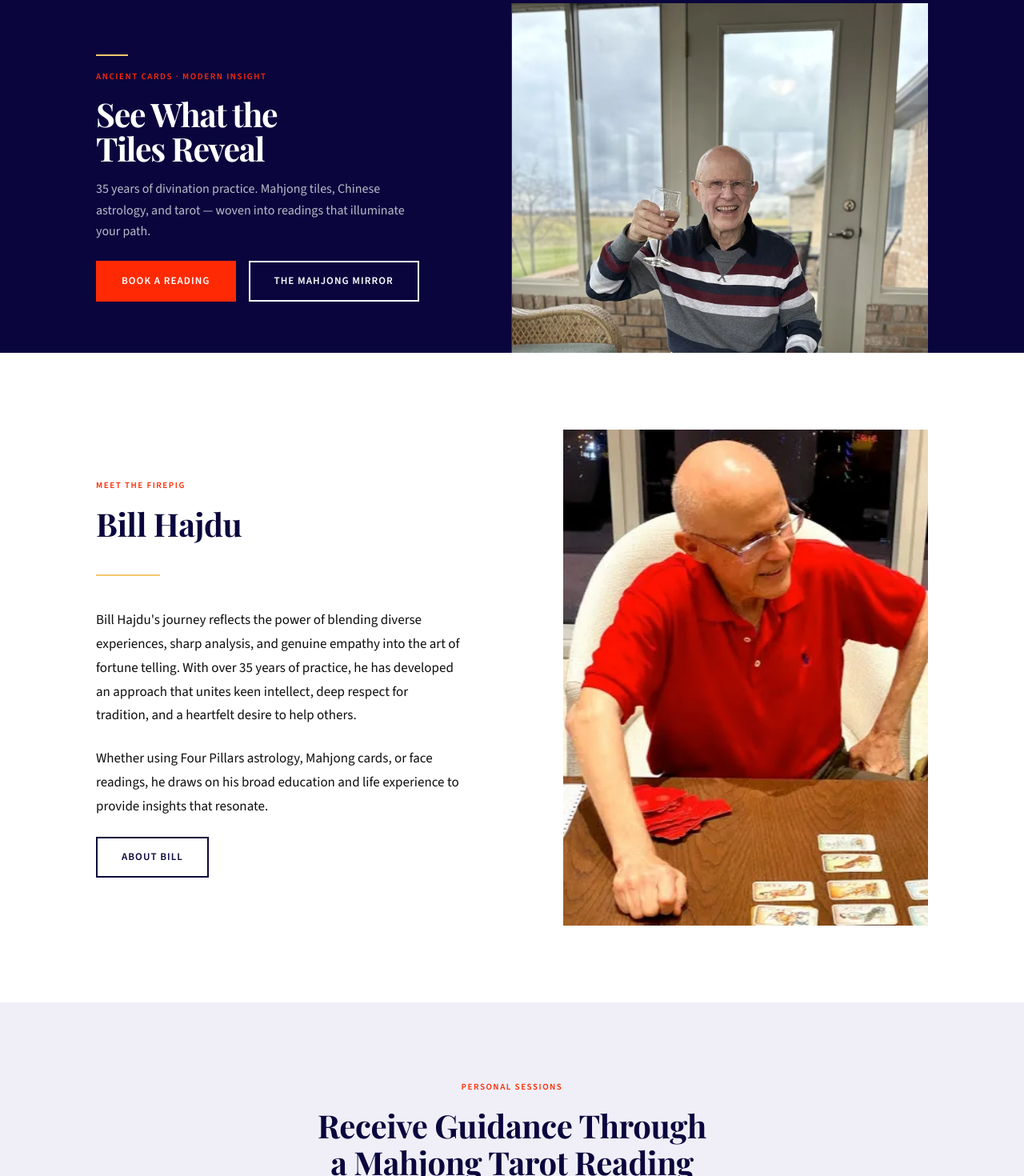
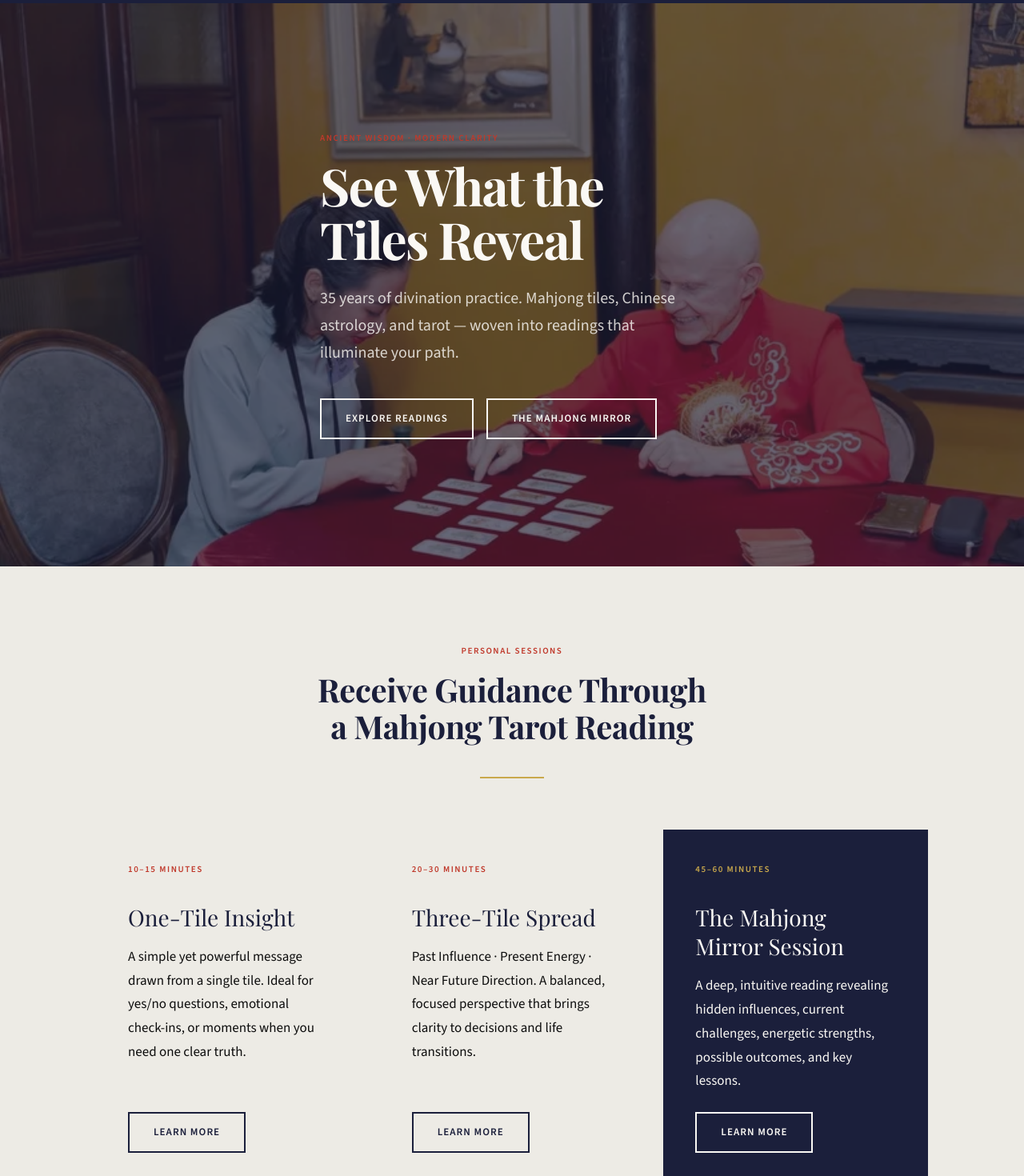
Before and after one commit to Mahjong-Tarot/mahjong-tarot, a Next.js app in the folder website/: page / in a window 1280 px wide. Shown: the part 60-1530 px from the top of the page at 80% size. Built offline with nearby package versions, Linux system fonts and the light colour scheme; a web font is replaced by a local one.

Commit message:
redesign: full home page overhaul — new hero, colour fix, square gallery, remove booking CTAs

```diff
--- a/website/pages/index.jsx
+++ b/website/pages/index.jsx
@@ -10,10 +10,10 @@ export default function Home() {
     <>
       <Head>
         <title>The Mahjong Tarot — Bill Hajdu</title>
-        <meta name="description" content="35+ years of divination practice. Mahjong tile readings, Chinese astrology, and tarot with Bill Hajdu — The Firepig. Book a personal reading or explore The Mahjong Mirror." />
+        <meta name="description" content="35+ years of divination practice. Mahjong tile readings, Chinese astrology, and tarot with Bill Hajdu — The Firepig. Explore The Mahjong Mirror." />
         <meta property="og:title" content="The Mahjong Tarot — Bill Hajdu" />
-        <meta property="og:description" content="Ancient wisdom, modern clarity. Personal readings with Bill Hajdu." />
-        <meta property="og:image" content="https://mahjong-tarot.com/images/hero.webp" />
+        <meta property="og:description" content="Ancient wisdom, modern clarity. Mahjong tile readings and tarot with Bill Hajdu." />
+        <meta property="og:image" content="https://mahjong-tarot.com/images/gallery-3.webp" />
         <meta name="twitter:card" content="summary_large_image" />
         <link rel="canonical" href="https://mahjong-tarot.com/" />
       </Head>
@@ -21,62 +21,29 @@ export default function Home() {
       <Nav />
 
       <main>
+
         {/* ── Hero ── */}
-        <section className={`section-dark ${styles.heroSection}`}>
-          <div className={`container ${styles.heroInner}`}>
-            <div className={styles.heroContent}>
-              <span className="overline">Ancient Cards · Modern Insight</span>
+        <section className={styles.heroSection}>
+          <div className={styles.heroBg}>
+            <Image
+              src="/images/gallery-3.webp"
+              alt="Bill Hajdu conducting a Mahjong Tarot reading"
+              fill
+              priority
+              style={{ objectFit: 'cover', objectPosition: 'center top' }}
+            />
+            <div className={styles.heroOverlay} />
+          </div>
+          <div className={`container ${styles.heroContent}`}>
+            <span className="overline">Ancient Wisdom · Modern Clarity</span>
             <h1>See What the<br />Tiles Reveal</h1>
             <p className={styles.heroLead}>
               35 years of divination practice. Mahjong tiles, Chinese astrology,
               and tarot — woven into readings that illuminate your path.
             </p>
             <div className={styles.heroCtas}>
-                <Link href="/readings" className="btn-primary">Book a Reading</Link>
+              <Link href="/readings" className="btn-ghost">Explore Readings</Link>
               <Link href="/the-mahjong-mirror" className="btn-ghost">The Mahjong Mirror</Link>
-              </div>
-            </div>
-            <div className={styles.heroImage}>
-              <Image
-                src="/images/hero.webp"
-                alt="Bill Hajdu — The Mahjong Tarot"
-                fill
-                priority
-                style={{ objectFit: 'cover', objectPosition: 'center top' }}
-              />
-            </div>
-          </div>
-        </section>
-
-        {/* ── Intro ── */}
-        <section>
-          <div className={`container ${styles.intro}`}>
-            <div className={styles.introText}>
-              <span className="overline">Meet the Firepig</span>
-              <h2>Bill Hajdu</h2>
-              <div className="divider-gold" />
-              <p>
-                Bill Hajdu's journey reflects the power of blending diverse
-                experiences, sharp analysis, and genuine empathy into the art
-                of fortune telling. With over 35 years of practice, he has
-                developed an approach that unites keen intellect, deep respect
-                for tradition, and a heartfelt desire to help others.
-              </p>
-              <p>
-                Whether using Four Pillars astrology, Mahjong cards, or face
-                readings, he draws on his broad education and life experience
-                to provide insights that resonate.
-              </p>
-              <Link href="/about" className="btn-secondary">About Bill</Link>
-            </div>
-            <div className={styles.introImage}>
-              <Image
-                src="/images/about-portrait.webp"
-                alt="Bill Hajdu with Mahjong tiles"
-                width={520}
-                height={620}
-                style={{ objectFit: 'cover' }}
-              />
             </div>
           </div>
         </section>
@@ -90,7 +57,7 @@ export default function Home() {
               <div className="divider-gold centered" />
             </div>
             <div className={styles.readingsGrid}>
-              <div className="card">
+              <div className={`card ${styles.readingCard}`}>
                 <span className="overline">10–15 minutes</span>
                 <h3>One-Tile Insight</h3>
                 <p>
@@ -100,7 +67,7 @@ export default function Home() {
                 </p>
                 <Link href="/readings#one-tile" className="btn-secondary">Learn more</Link>
               </div>
-              <div className="card">
+              <div className={`card ${styles.readingCard}`}>
                 <span className="overline">20–30 minutes</span>
                 <h3>Three-Tile Spread</h3>
                 <p>
@@ -110,7 +77,7 @@ export default function Home() {
                 </p>
                 <Link href="/readings#three-tile" className="btn-secondary">Learn more</Link>
               </div>
-              <div className="card card-dark">
+              <div className={`card-dark ${styles.readingCard}`}>
                 <span className="overline" style={{ color: 'var(--celestial-gold)' }}>45–60 minutes</span>
                 <h3>The Mahjong Mirror Session</h3>
                 <p>
@@ -121,8 +88,33 @@ export default function Home() {
                 <Link href="/readings#mirror-session" className="btn-ghost">Learn more</Link>
               </div>
             </div>
-            <div className={styles.readingsCta}>
-              <Link href="/readings" className="btn-primary">Book a Reading</Link>
+          </div>
+        </section>
+
+        {/* ── About ── */}
+        <section>
+          <div className={`container ${styles.intro}`}>
+            <div className={styles.introText}>
+              <span className="overline">Meet the Firepig</span>
+              <h2>Bill Hajdu</h2>
+              <div className="divider-gold" />
+              <p>
+                With over 35 years of practice, Bill Hajdu has developed an
+                approach that unites Four Pillars astrology, Mahjong tile
+                readings, and tarot into a single, coherent system. His readings
+                draw on keen intellect, deep respect for tradition, and a
+                genuine desire to help others find clarity.
+              </p>
+              <Link href="/about" className="btn-secondary">About Bill</Link>
+            </div>
+            <div className={styles.introImage}>
+              <Image
+                src="/images/gallery-2.webp"
+                alt="Mahjong tiles arranged around a tarot card"
+                width={580}
+                height={435}
+                style={{ objectFit: 'cover' }}
+              />
             </div>
           </div>
         </section>
@@ -163,13 +155,18 @@ export default function Home() {
             </div>
             <div className={styles.gallery}>
               {[
-                { src: '/images/gallery-1.webp', alt: 'Bill with a client during a reading' },
-                { src: '/images/gallery-2.webp', alt: 'Mahjong tiles laid out for a reading' },
-                { src: '/images/gallery-3.webp', alt: 'Client choosing tiles' },
-                { src: '/images/gallery-4.webp', alt: 'Bill reading the cards' },
+                { src: '/images/gallery-2.webp',      alt: 'Mahjong tiles arranged around The Star tarot card',        pos: 'center center' },
+                { src: '/images/gallery-3.webp',      alt: 'Bill Hajdu conducting a reading at an ornate table',       pos: 'center top'    },
+                { src: '/images/gallery-4.webp',      alt: 'A client delighted by her reading',                        pos: 'center top'    },
+                { src: '/images/readings-hero.webp',  alt: 'Bill reading tiles with a group of clients',               pos: 'center top'    },
               ].map((img) => (
                 <div key={img.src} className={styles.galleryItem}>
-                  <Image src={img.src} alt={img.alt} fill style={{ objectFit: 'cover' }} />
+                  <Image
+                    src={img.src}
+                    alt={img.alt}
+                    fill
+                    style={{ objectFit: 'cover', objectPosition: img.pos }}
+                  />
                 </div>
               ))}
             </div>
@@ -198,6 +195,7 @@ export default function Home() {
             </div>
           </div>
         </section>
+
       </main>
 
       <Footer />
--- a/website/styles/Home.module.css
+++ b/website/styles/Home.module.css
@@ -1,95 +1,99 @@
 /* ── Hero ── */
-.heroSection { padding: 0; }
+.heroSection {
+  position: relative;
+  min-height: 88vh;
+  display: flex;
+  align-items: center;
+  padding: 0;
+  overflow: hidden;
+}
 
-.heroInner {
+.heroBg {
+  position: absolute;
+  inset: 0;
+  z-index: 0;
+}
+
+.heroOverlay {
+  position: absolute;
+  inset: 0;
+  background-color: rgba(27, 31, 59, 0.66);
+  z-index: 1;
+}
+
+.heroContent {
+  position: relative;
+  z-index: 2;
+  padding-top: var(--space-4xl);
+  padding-bottom: var(--space-4xl);
+}
+
+.heroContent h1 {
+  font-size: clamp(40px, 5vw, 64px);
+  line-height: 1.05;
+  letter-spacing: -0.03em;
+  color: var(--warm-cream);
+  margin: var(--space-md) 0 var(--space-lg);
+}
+
+.heroLead {
+  font-size: 20px;
+  font-weight: 300;
+  line-height: 1.7;
+  color: var(--warm-cream);
+  opacity: 0.82;
+  margin-bottom: var(--space-xl);
+  max-width: 480px;
+}
+
+.heroCtas {
+  display: flex;
+  gap: var(--space-md);
+  flex-wrap: wrap;
+}
+
+/* ── Readings grid ── */
+.sectionHeader {
+  text-align: center;
+  margin-bottom: var(--space-2xl);
+}
+.sectionHeader h2 { margin-bottom: var(--space-lg); }
+
+.readingsGrid {
   display: grid;
-  grid-template-columns: 1fr 1fr;
-  gap: 0;
+  grid-template-columns: repeat(3, 1fr);
+  gap: var(--space-lg);
   align-items: stretch;
 }
 
-.heroContent {
+/* Bottom-align the button inside every reading card */
+.readingCard {
   display: flex;
   flex-direction: column;
-  justify-content: center;
-  padding: var(--space-2xl) var(--space-2xl) var(--space-2xl) 0;
-  border-right: 1px solid rgba(244, 199, 110, 0.2);
 }
+.readingCard h3 { margin: var(--space-md) 0; }
+.readingCard p  { margin-bottom: var(--space-lg); flex: 1; }
+.readingCard > a:last-child { margin-top: auto; align-self: flex-start; }
 
-.heroContent::before {
-  content: '';
-  display: block;
-  width: 40px;
-  height: 2px;
-  background: var(--celestial-gold);
-  margin-bottom: var(--space-md);
-}
-
-.heroContent h1 {
-  font-size: clamp(32px, 3.2vw, 48px);
-  line-height: 1.05;
-  letter-spacing: -0.03em;
-  color: var(--warm-cream);
-  margin-bottom: var(--space-md);
-}
-
-.heroLead {
-  font-size: 16px;
-  font-weight: 300;
-  line-height: 1.65;
-  color: var(--warm-cream);
-  opacity: 0.72;
-  margin-bottom: var(--space-lg);
-  max-width: 400px;
-}
-
-.heroCtas { display: flex; gap: var(--space-md); flex-wrap: wrap; }
-
-.heroImage {
-  position: relative;
-  min-height: 280px;
-  overflow: hidden;
-}
-
-/* ── Intro ── */
+/* ── About / Intro ── */
 .intro {
   display: grid;
   grid-template-columns: 1fr 1fr;
   gap: var(--space-4xl);
   align-items: center;
 }
-.introText h2 { margin-bottom: var(--space-lg); }
-.introText p  { margin-bottom: var(--space-lg); color: var(--black); }
-.introImage   { overflow: hidden; }
-
-/* ── Section header ── */
-.sectionHeader {
-  text-align: center;
-  margin-bottom: var(--space-2xl);
-}
-.sectionHeader h2 { margin-bottom: var(--space-lg); }
-
-/* ── Readings grid ── */
-.readingsGrid {
-  display: grid;
-  grid-template-columns: repeat(3, 1fr);
-  gap: var(--space-lg);
-}
-.readingsGrid .card h3,
-.readingsGrid .card-dark h3 { margin: var(--space-md) 0; }
-.readingsGrid .card p,
-.readingsGrid .card-dark p  { margin-bottom: var(--space-lg); }
-.readingsCta { text-align: center; margin-top: var(--space-2xl); }
+.introText h2   { margin-bottom: var(--space-lg); }
+.introText p    { margin-bottom: var(--space-lg); color: var(--black); }
+.introImage     { overflow: hidden; }
 
 /* ── Book section ── */
-.bookSection { }
 .bookInner {
   display: grid;
   grid-template-columns: 1fr auto;
   gap: var(--space-4xl);
   align-items: center;
 }
-.bookText h2     { color: var(--warm-cream); margin-bottom: var(--space-sm); }
+.bookText h2       { color: var(--warm-cream); margin-bottom: var(--space-sm); }
 .bookSubtitle {
   font-family: 'Playfair Display', serif;
   font-style: italic;
@@ -97,8 +101,8 @@
   color: var(--celestial-gold);
   margin-bottom: var(--space-lg);
 }
-.bookText p      { color: var(--warm-cream); opacity: 0.85; margin-bottom: var(--space-xl); }
-.bookCover       { flex-shrink: 0; }
+.bookText p        { color: var(--warm-cream); opacity: 0.85; margin-bottom: var(--space-xl); }
+.bookCover         { flex-shrink: 0; }
 
 /* ── Gallery ── */
 .gallery {
@@ -109,7 +113,7 @@
 }
 .galleryItem {
   position: relative;
-  aspect-ratio: 3/2;
+  aspect-ratio: 1 / 1;
   overflow: hidden;
 }
 .galleryItem img { transition: transform 400ms ease-out; }
@@ -123,9 +127,9 @@
 }
 .testimonial {
   font-size: 18px;
-  border-left-width: 3px;
+  padding-left: var(--space-lg);
 }
-.testimonial p    { margin-bottom: var(--space-md); }
+.testimonial p      { margin-bottom: var(--space-md); }
 .testimonial footer {
   font-family: 'Source Sans 3', sans-serif;
   font-size: 13px;
@@ -143,10 +147,13 @@
 }
 
 @media (max-width: 768px) {
-  .heroInner        { grid-template-columns: 1fr; }
-  .heroContent      { padding: var(--space-xl) 0; border-right: none; border-bottom: 1px solid rgba(244,199,110,0.2); }
-  .heroImage        { min-height: 220px; }
-  .intro            { grid-template-columns: 1fr; }
-  .introImage       { display: none; }
-  .readingsGrid     { grid-template-columns: 1fr; }
+  .heroSection  { min-height: 75vh; }
+  .intro        { grid-template-columns: 1fr; }
+  .introImage   { display: none; }
+  .readingsGrid { grid-template-columns: 1fr; }
+  .gallery      { grid-template-columns: repeat(2, 1fr); }
 }
+
+@media (max-width: 480px) {
+  .heroCtas { flex-direction: column; align-items: flex-start; }
+}
--- a/website/styles/globals.css
+++ b/website/styles/globals.css
@@ -2,14 +2,14 @@
 
 /* ─── Design Tokens ───────────────────────────────────────────────────── */
 :root {
-  --midnight-indigo:   #0A053D;
-  --mystic-fire:       #FF2A04;
-  --mystic-fire-dark:  #D42203;
-  --celestial-gold:    #F4C76E;
-  --moonlit-lavender:  #A89BFF;
-  --warm-cream:        #FFFFFF;
+  --midnight-indigo:   #1B1F3B;
+  --mystic-fire:       #C0392B;
+  --mystic-fire-dark:  #A93226;
+  --celestial-gold:    #C9A84C;
+  --soft-lavender:     #C8B8D8;
+  --warm-cream:        #FAF8F4;
   --black:             #0D0D0D;
-  --light-stone:       #F0EFF8;
+  --light-stone:       #EDEBE5;
   --mid-gray:          #888880;
 
   --space-xs:  4px;
```
Lines whose indentation alone changed are shown as unchanged.
